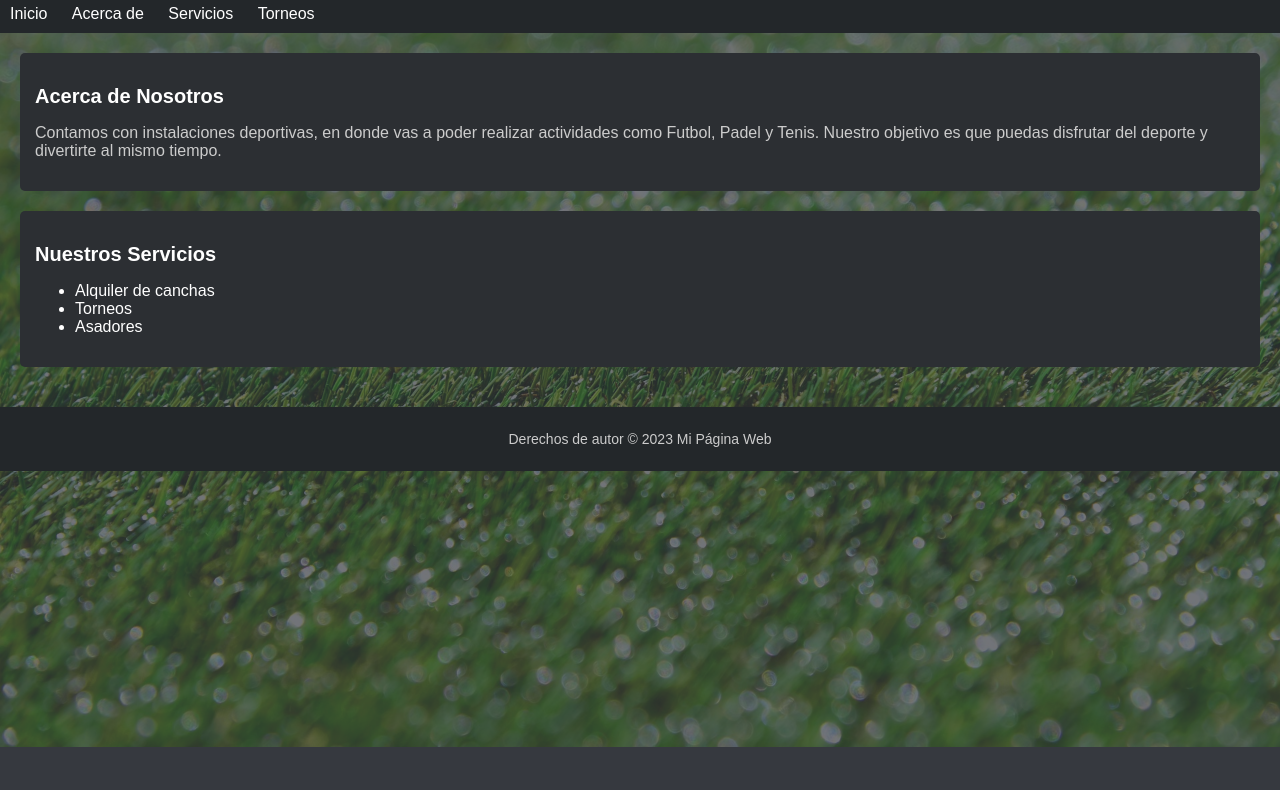
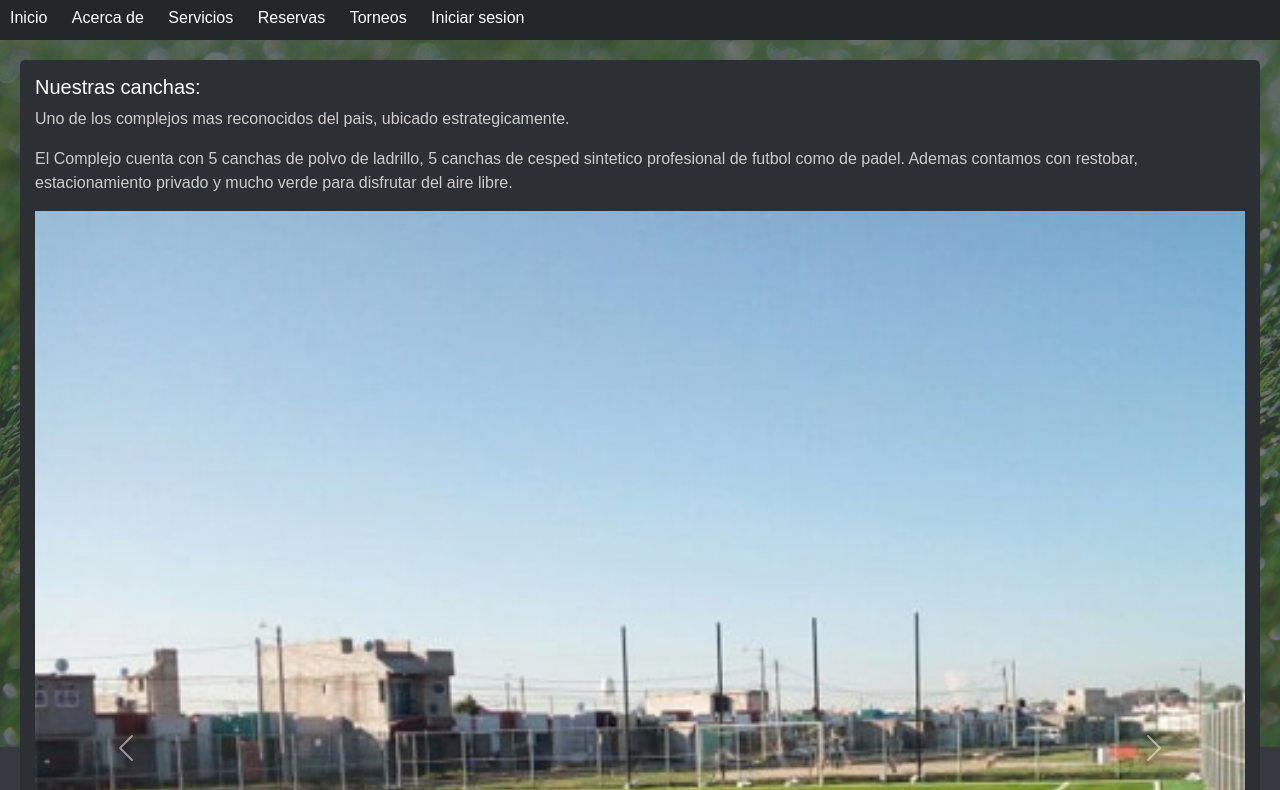
Before and after one commit to rafaeliezer22/FRONTEND, a plain HTML site: page templates/index.html in a window 1280 px wide. Shown: the part 53-843 px from the top of the page. Before the commit the page ends 800 px from the top, so only its background shows below. Drawn offline with nearby package versions, Linux system fonts and the light colour scheme.

Commit message:
Carrusel de img
Incorporacion de un carrusel de img en la pag de inicio

```diff
--- a/templates/index.html
+++ b/templates/index.html
@@ -4,12 +4,15 @@
     <meta charset="UTF-8">
     <meta name="viewport" content="width=device-width, initial-scale=1.0">
     <title>PROYECTO CODO a CODO</title>
+    <!--Enlazar CSS de bootstrap-->
+    <link href="https://cdn.jsdelivr.net/npm/bootstrap@5.3.2/dist/css/bootstrap.min.css" rel="stylesheet" integrity="sha384-T3c6CoIi6uLrA9TneNEoa7RxnatzjcDSCmG1MXxSR1GAsXEV/Dwwykc2MPK8M2HN" crossorigin="anonymous">
     <link rel="stylesheet" href="../styles/torneos.css">
     <link rel="shortcut icon" href="../img/torneo-favicon.ico" type="image/x-icon">
 </head>
 <body>
     <header>
         <h1>Complejo deportivo</h1>
+
     </header>
 
     <nav>
@@ -17,14 +20,47 @@
             <li><a href="#">Inicio</a></li>
             <li><a href="#">Acerca de</a></li>
             <li><a href="#">Servicios</a></li>
+            <li><a href="./reserva.html">Reservas</a></li>
             <li><a href="./torneos.html">Torneos</a></li>
+            <li><a href="./login.html">Iniciar sesion</a></li>
         </ul>
     </nav>
 
     <main>
+        <section>
+            <!--Carousel con Boostrap-->
+            <div id="carouselComplejo" class="carousel slide">
 
+                <div class="carousel-inner">
+                    <div class="texto_carousel">
+                        <h2>Nuestras canchas:</h2>
+                        <p>Uno de los complejos mas reconocidos del pais, ubicado estrategicamente.</p>
+                        <p>El Complejo cuenta con 5 canchas de polvo de ladrillo, 5 canchas de cesped sintetico profesional de futbol como de padel. Ademas contamos con restobar, estacionamiento privado y mucho verde para disfrutar del aire libre.</p>
 
-
+                    </div>
+                    <div class="carousel-item active">
+                        <img src="../img/cancha futbol.jpg" class="d-block w-100" alt="">
+                    </div>
+                    <div class="carousel-item">
+                        <img src="../img/cancha padel.jpg" class="d-block w-100" alt="">
+                    </div>
+                    <div class="carousel-item">
+                        <img src="../img/cancha tenis.jpg" class="d-block w-100" alt="">
+                    </div>
+                    <div class="carousel-item">
+                        <iframe width="90%"height="400" src="https://www.youtube.com/embed/y-SKPDe_w08?si=pVkjR9b8vgOKnl2j&amp;start=30" title="YouTube video player" frameborder="0" allow="accelerometer; autoplay; clipboard-write; encrypted-media; gyroscope; picture-in-picture; web-share" allowfullscreen></iframe>
+                    </div>
+                </div>
+                <button class="carousel-control-prev" type="button" data-bs-target="#carouselComplejo" data-bs-slide="prev">
+                <span class="carousel-control-prev-icon" aria-hidden="true"></span>
+                <span class="visually-hidden">Previous</span>
+                </button>
+                <button class="carousel-control-next" type="button" data-bs-target="#carouselComplejo" data-bs-slide="next">
+                <span class="carousel-control-next-icon" aria-hidden="true"></span>
+                <span class="visually-hidden">Next</span>
+                </button>
+            </div>
+        </section>
 
 
         <section>
@@ -38,7 +74,7 @@
             <ul>
                 <li>Alquiler de canchas</li>
                 <li>Torneos</li>
-                <li>Asadores</li>
+                <li>Restobar y estacionamiento</li>
             </ul>
         </section>
     </main>
@@ -47,5 +83,9 @@
         <p>Derechos de autor &copy; 2023 Mi Página Web</p>
     </footer>
 
+     <!--Enlazar JS de bootstrap-->
+     <script src="https://cdn.jsdelivr.net/npm/@popperjs/core@2.11.8/dist/umd/popper.min.js" integrity="sha384-I7E8VVD/ismYTF4hNIPjVp/Zjvgyol6VFvRkX/vR+Vc4jQkC+hVqc2pM8ODewa9r" crossorigin="anonymous"></script>
+     <script src="https://cdn.jsdelivr.net/npm/bootstrap@5.3.2/dist/js/bootstrap.min.js" integrity="sha384-BBtl+eGJRgqQAUMxJ7pMwbEyER4l1g+O15P+16Ep7Q9Q+zqX6gSbd85u4mG4QzX+" crossorigin="anonymous"></script>
+
 </body>
 </html>
```
Also changed, not shown: img/cancha futbol.jpg (added), img/cancha padel.jpg (added), img/cancha tenis.jpg (added).
